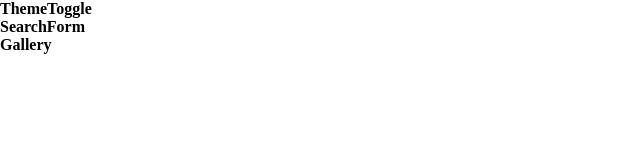
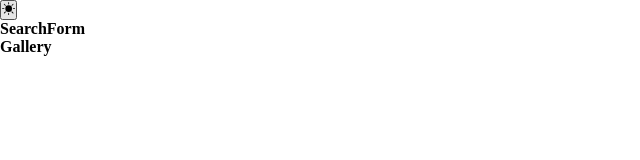
Before and after one commit to Aaliyah1699/Visual-Voyage, a React (Vite) app: page / in a window 1280 px wide. Shown: the top 160 px of the page, without its empty margins (0-640 px from the left). Built offline with nearby package versions, Linux system fonts and the light colour scheme.

Commit message:
Add dark mode toggle button

```diff
--- a/src/ThemeToggle.jsx
+++ b/src/ThemeToggle.jsx
@@ -1,5 +1,19 @@
+import { useGlobalContext } from './context';
+import { BsFillSunFill, BsFillMoonFill } from 'react-icons/bs';
+
 const ThemeToggle = () => {
-    return <h4>ThemeToggle</h4>;
+    const { isDarkTheme, toggleDarkTheme } = useGlobalContext();
+    return (
+        <section className='toggle-container'>
+            <button className='dark-toggle' onClick={toggleDarkTheme}>
+                {isDarkTheme ? (
+                    <BsFillMoonFill className='toggle-icon' />
+                ) : (
+                    <BsFillSunFill className='toggle-icon' />
+                )}
+            </button>
+        </section>
+    );
 };
 
 export default ThemeToggle;
```
